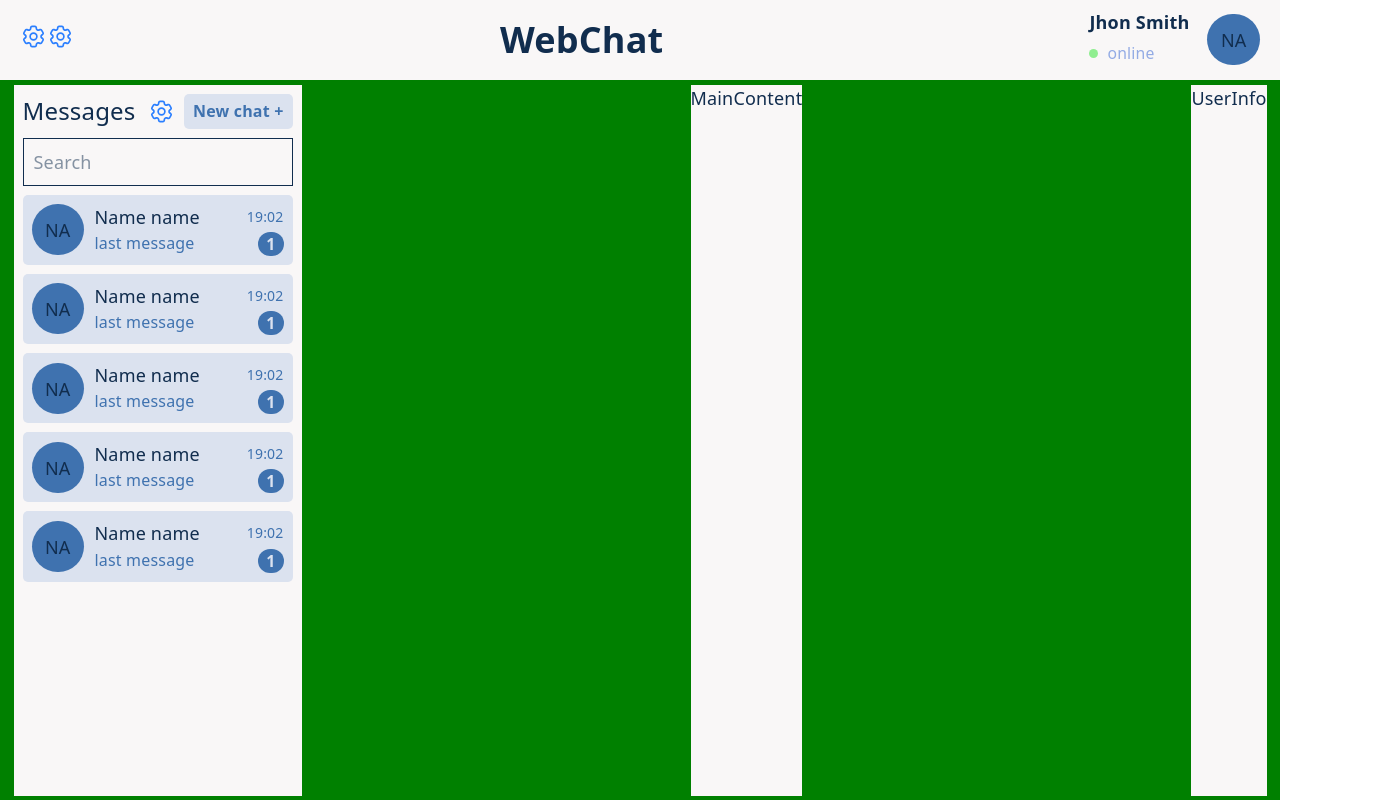
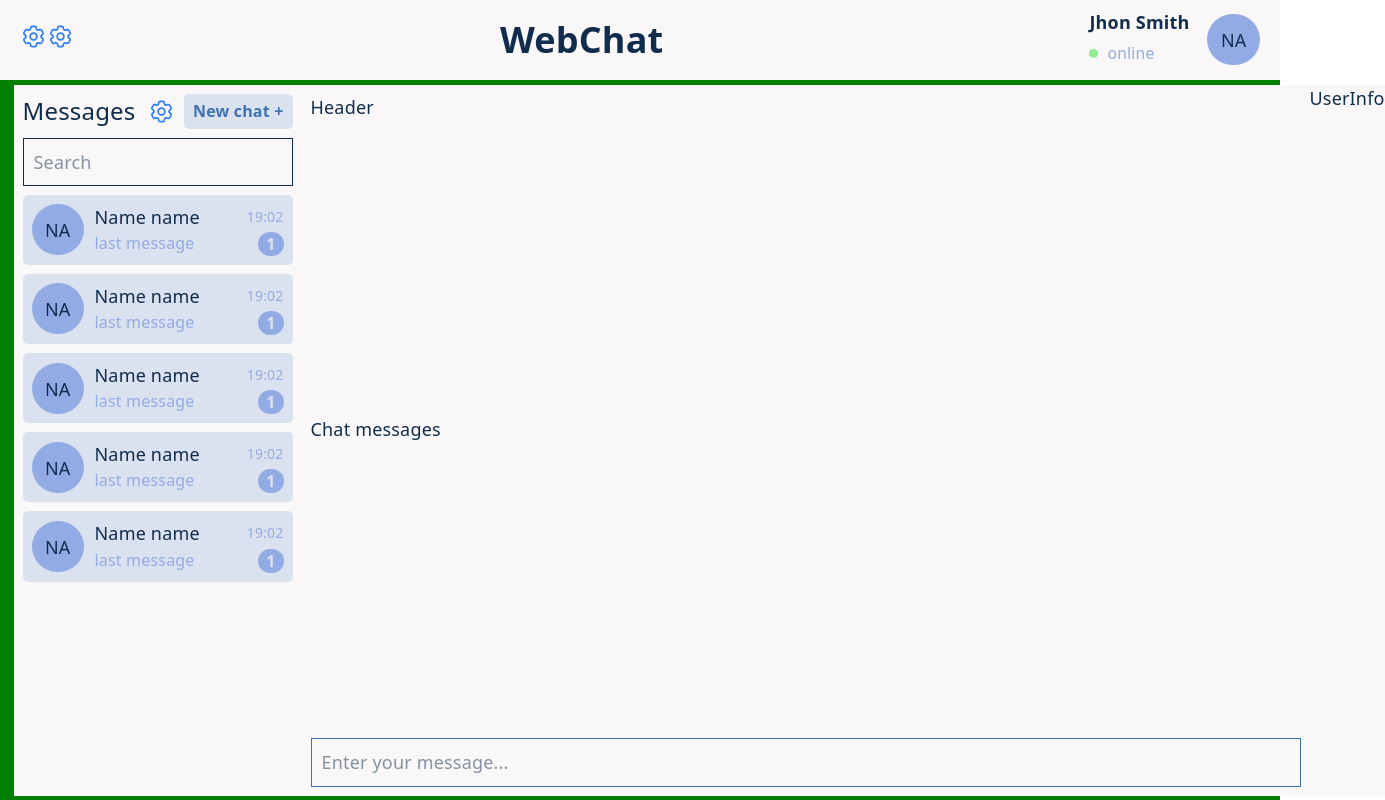
Before and after one commit to Neketobro/WebChat, a React (Vite) app in the folder WebChat/: page / in a window 1280 px wide. Shown: the whole page, 1385 px wide, since content can reach past the window. Built offline with nearby package versions, Linux system fonts and the light colour scheme.

Commit message:
add component 'mainContent'. The component when chat open, or if chat close then see message; create input component for sends messages

```diff
--- a/WebChat/src/components/ChatItem/ChatItem.tsx
+++ b/WebChat/src/components/ChatItem/ChatItem.tsx
@@ -7,8 +7,8 @@ export function ChatItem() {
         <Avatar />
       </div>
       <div className="col-span-2 font-medium text-[18px]">Name name</div>
-      <div className="col-span-1 text-[14px] text-(--accent) text-end">19:02</div>
-      <div className="col-span-2 text-[16px] text-(--accent)">last message</div>
+      <div className="col-span-1 text-[14px] text-(--social-bg) text-end">19:02</div>
+      <div className="col-span-2 text-[16px] text-(--social-bg)">last message</div>
       <div className="col-span-1 text-end"><Badge /></div>
     </div>
   );
--- a/WebChat/src/components/MainContent/MainContent.tsx
+++ b/WebChat/src/components/MainContent/MainContent.tsx
@@ -1,7 +1,24 @@
+import { useState } from "react";
+import { MessageInput } from "../UI";
+
 export function MainContent() {
-    return (
-        <div className="bg-(--bg)">
-            MainContent
+  const [chatOpen, setChatOpen] = useState<boolean>(true);
+
+  return (
+    <div className="bg-(--bg)">
+      {chatOpen ? (
+        <div className="w-full min-w-4xl h-full p-2 flex flex-col justify-between">
+            <div>Header</div>
+            <div>Chat messages</div>
+            <div>
+                <MessageInput />
+            </div>
         </div>
-    )
+      ) : (
+        <div className="w-full min-w-4xl h-full flex items-center justify-center">
+          <p>Please select chat</p>
+        </div>
+      )}
+    </div>
+  );
 }
--- a/WebChat/src/components/UI/Avatar.tsx
+++ b/WebChat/src/components/UI/Avatar.tsx
@@ -1,3 +1,3 @@
 export function Avatar() {
-    return <span className="p-3 rounded-[50px] bg-(--accent) font-medium">NA</span>
+    return <span className="p-3 rounded-[50px] bg-(--social-bg) font-medium">NA</span>
 }
--- a/WebChat/src/components/UI/Badge.tsx
+++ b/WebChat/src/components/UI/Badge.tsx
@@ -1,6 +1,6 @@
 export function Badge() {
     return (
-        <span className="px-[8px] py-[1px] rounded-[50px] text-(--accent-bg) text-sm bg-(--accent) font-semibold">
+        <span className="px-[8px] py-[1px] rounded-[50px] text-(--accent-bg) text-sm bg-(--social-bg) font-semibold">
             1
         </span>
     )
--- /dev/null
+++ b/WebChat/src/components/UI/Input/MessageInput.tsx
@@ -0,0 +1,7 @@
+export function MessageInput() {
+    return (
+        <div className="border-[1px] p-[10px] border-(--accent)">
+        <input className="w-full" type="text" placeholder="Enter your message..." />
+    </div>
+    )
+}
--- /dev/null
+++ b/WebChat/src/components/UI/Input/index.ts
@@ -0,0 +1,2 @@
+export * from "./SearchInput.tsx";
+export * from "./MessageInput.tsx";
--- a/WebChat/src/components/UI/SearchInput/index.ts
+++ /dev/null
@@ -1 +0,0 @@
-export * from "./SearchInput.tsx";
--- a/WebChat/src/components/UI/index.tsx
+++ b/WebChat/src/components/UI/index.tsx
@@ -1,5 +1,5 @@
 export * from "./Buttons";
-export * from "./SearchInput/index.ts";
+export * from "./Input";
 export * from "./StatusBar.tsx";
 export * from "./Avatar.tsx";
 export * from "./Badge.tsx";
--- a/WebChat/src/index.css
+++ b/WebChat/src/index.css
@@ -1,5 +1,5 @@
 @import "tailwindcss";
-
+ /* 93ABE4  */
 :root {
   --text: #112d4e;
   --text-h: #93ABE4;
@@ -9,7 +9,8 @@
   --accent: #3f72af;
   --accent-bg: #dbe2ef;
   --accent-border: #3f72af;
-  --social-bg: #dbe2ef;
+
+  --social-bg: #93ABE4;
   --shadow:
     rgba(0, 0, 0, 0.1) 0 10px 15px -3px, rgba(0, 0, 0, 0.05) 0 4px 6px -2px;
 
```
Also changed, not shown: WebChat/src/components/UI/Input/SearchInput.tsx (renamed from WebChat/src/components/UI/SearchInput/SearchInput.tsx).
